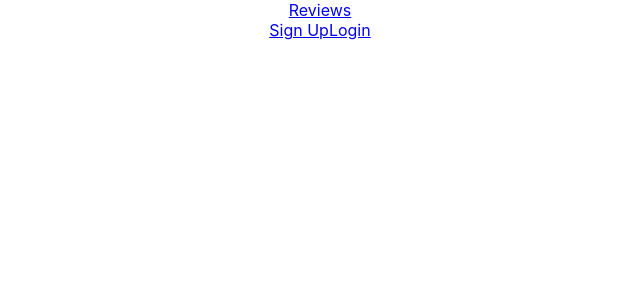
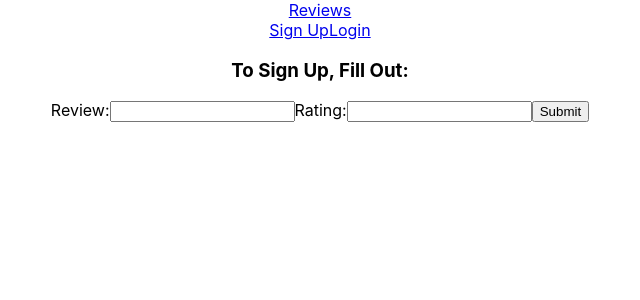
Before and after one commit to sramalho94/SubwaySurfer, a React (Create React App) app in the folder client/: page /write-review in a window 1280 px wide. Shown: the top 300 px of the page, without its empty margins (320-960 px from the left). Built offline with nearby package versions, Linux system fonts and the light colour scheme.

Commit message:
met full CRUD requirement on review model

```diff
--- a/client/src/App.js
+++ b/client/src/App.js
@@ -6,6 +6,7 @@ import { Routes, Route } from 'react-router-dom'
 import Nav from './components/Nav'
 import CreateUser from './components/CreateUser'
 import EditReview from './components/EditReview'
+import CreateReview from './components/CreateReview'
 
 function App() {
   const [isLoggedIn, setLogIn] = useState(false)
@@ -25,6 +26,7 @@ function App() {
             }
           />
           <Route path="/edit-review/:id" element={<EditReview />} />
+          <Route path="/write-review" element={<CreateReview />} />
         </Routes>
       </main>
     </div>
--- /dev/null
+++ b/client/src/components/CreateReview.jsx
@@ -0,0 +1,39 @@
+import axios from 'axios'
+import { useState, useEffect } from 'react'
+import { useNavigate } from 'react-router'
+
+const CreateReview = (props)=>{
+
+  const [formState, setFormState]= useState({ user: '63598d93df534106c79bf6d5', line: '6354633a9a8f92586c28ba43', review: '', rating:''})
+  const navigate = useNavigate()
+  const handleChange = (event)=>{
+    setFormState({...formState, [event.target.id]: event.target.value})
+  }
+  const handleSubmit = async (event)=>{
+    event.preventDefault()
+    let createdReview = await axios.post('http://localhost:3001/reviews',
+      formState)
+      .then((response)=>{
+        console.log(response)
+        navigate('/')
+      })
+      .catch((error)=>{
+        console.log(error)
+      });
+
+  }
+  return(
+    <div className="CreateUserForm">
+      <h3>To Sign Up, Fill Out:</h3>
+      <form onSubmit={handleSubmit}>
+        <label htmlFor='review'>Review:</label>
+        <input id='review' value={formState.review} onChange={handleChange}/>
+        <label htmlFor='rating'>Rating:</label>
+        <input id='rating'value={formState.rating} onChange={handleChange}/>
+        <button type='submit'>Submit</button>
+      </form>
+    </div>
+  )
+}
+
+export default CreateReview
--- a/client/src/components/Reviews.jsx
+++ b/client/src/components/Reviews.jsx
@@ -27,12 +27,12 @@ const Reviews = () =>{
         <img src='https://cdn.pixabay.com/photo/2017/11/13/08/08/silver-2944881_960_720.png'></img>
       </marquee>
       <h1>All Reviews Here</h1>
+      <Link to={`/write-review`}>Write Review</Link>
       {reviews.map((review) => (
         <div key={review._id}>
           <img src={review.line.logo}></img>
           <h2>{review.review}</h2>
           <h2>{review.rating}</h2>
-          <h2>{review._id}</h2>
           <h3>
             {review.user.firstName}, {review.user.userName}
           </h3>
```
